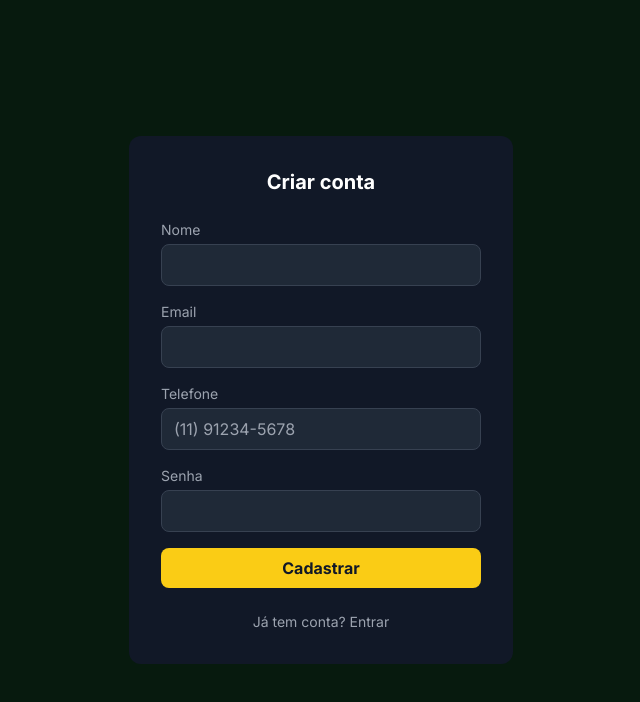
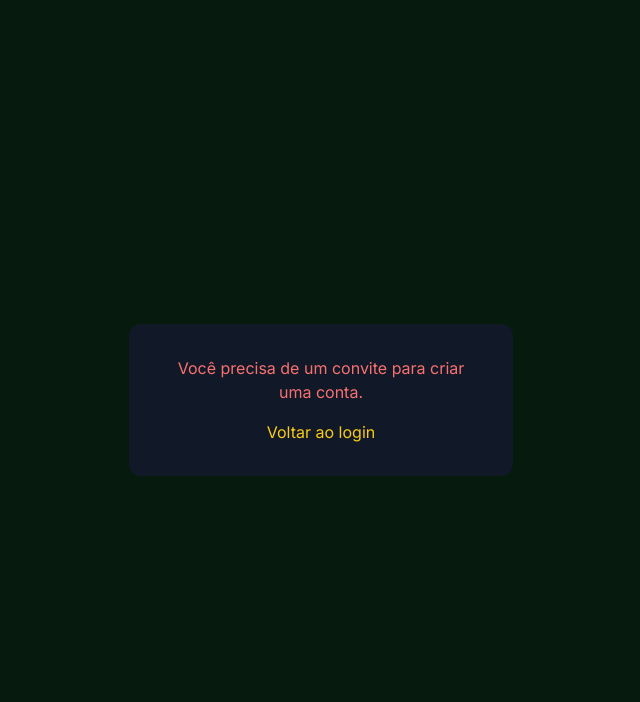
Before and after one commit to fredmfarias/bolao_copa, a Next.js app in the folder apps/frontend/: page /registrar in a window 1280 px wide. Shown: the top 702 px of the page, without its empty margins (319-959 px from the left). Built offline with nearby package versions, Linux system fonts and the light colour scheme; no server answers.

Commit message:
feat: guard de convite na página de registro

```diff
--- a/apps/frontend/src/app/(auth)/registrar/page.tsx
+++ b/apps/frontend/src/app/(auth)/registrar/page.tsx
@@ -4,7 +4,6 @@ import { Suspense, useState } from 'react';
 import Link from 'next/link';
 import { useRouter, useSearchParams } from 'next/navigation';
 import { api } from '@/lib/api';
-import { useInscricaoStatus } from '@/hooks/useInscricaoStatus';
 
 function mascaraTelefone(valor: string): string {
   const nums = valor.replace(/\D/g, '').slice(0, 11);
@@ -17,7 +16,6 @@ function RegistrarForm() {
   const router = useRouter();
   const searchParams = useSearchParams();
   const conviteToken = searchParams.get('convite');
-  const { abertas } = useInscricaoStatus();
   const [form, setForm] = useState({ nome: '', email: '', telefone: '', senha: '' });
   const [erro, setErro] = useState('');
   const [sucesso, setSucesso] = useState('');
@@ -28,8 +26,7 @@ function RegistrarForm() {
     setErro('');
     setLoading(true);
     try {
-      const body = conviteToken ? { ...form, conviteToken } : form;
-      const data = await api.post<{ message: string }>('/auth/registrar', body);
+      const data = await api.post<{ message: string }>('/auth/registrar', { ...form, conviteToken });
       setSucesso(data.message);
     } catch (err: any) {
       setErro(err.message ?? 'Erro ao cadastrar.');
@@ -38,11 +35,11 @@ function RegistrarForm() {
     }
   }
 
-  if (!abertas) return (
+  if (!conviteToken) return (
     <div className="min-h-screen flex items-center justify-center">
       <div className="bg-gray-900 rounded-xl p-8 text-center max-w-sm space-y-4">
         <p className="text-red-400">
-          Cadastros encerrados a 2h do início da Copa. Procure o administrador para se cadastrar.
+          Você precisa de um convite para criar uma conta.
         </p>
         <Link href="/login" className="text-yellow-400 hover:underline block">Voltar ao login</Link>
       </div>
```
